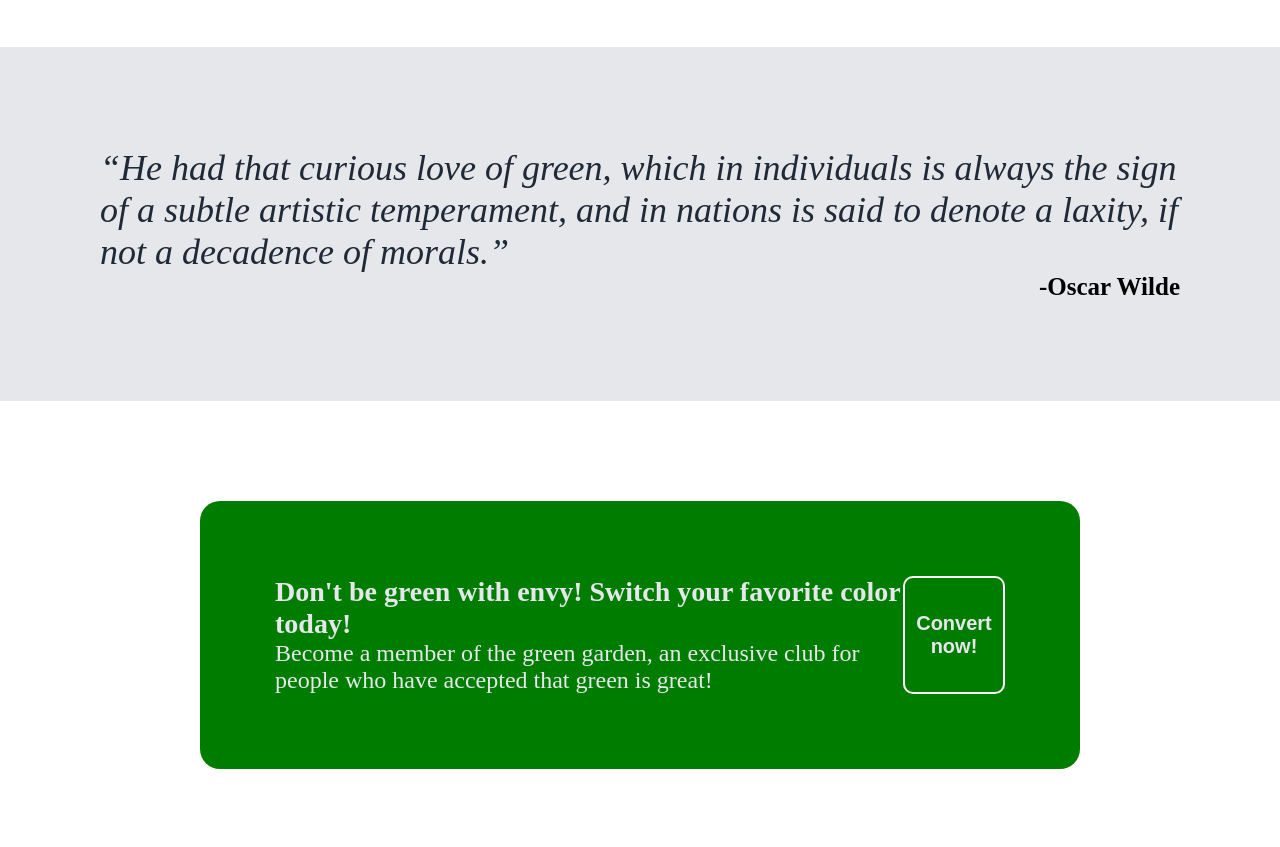
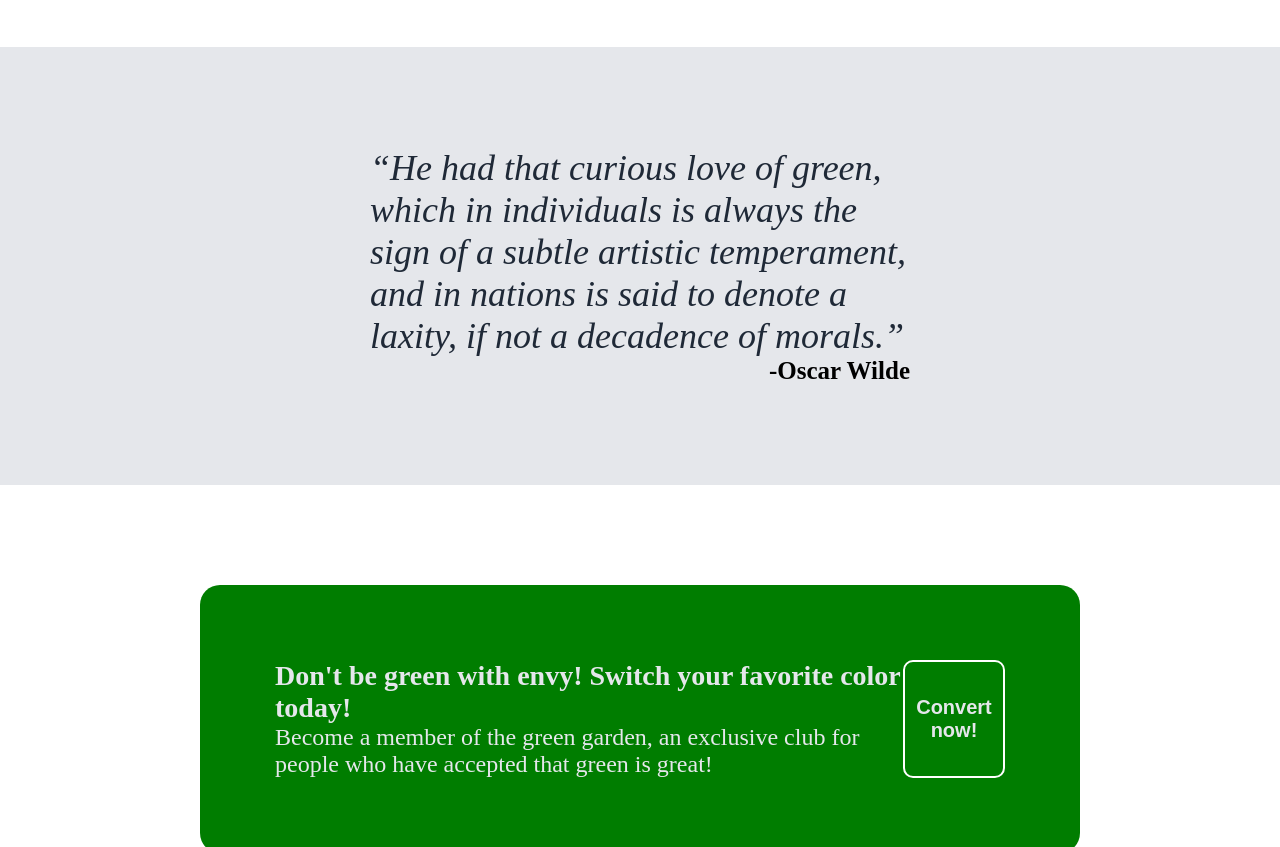
Before and after one commit to mothodical/landing-page, a plain HTML site: page index.html in a window 1280 px wide. Shown: the part 934-1781 px from the top of the page. Drawn offline with Linux system fonts and the light colour scheme.

Commit message:
Style quote

```diff
--- a/index.html
+++ b/index.html
@@ -45,10 +45,11 @@
     </div>
 
     <div class="section-3">
-        <blockquote>“He had that curious love of green, which in individuals is always the sign of a subtle artistic temperament,
-            and in nations is said to denote a laxity, if not a decadence of morals.”
-        </blockquote>
-        <cite>-Oscar Wilde</cite>
+        <div class="quote">
+            <blockquote>“He had that curious love of green, which in individuals is always the sign of a subtle artistic temperament,
+            and in nations is said to denote a laxity, if not a decadence of morals.”</blockquote>
+            <cite>-Oscar Wilde</cite>
+        </div>
     </div>
 
     <div class="section-4">
--- a/style.css
+++ b/style.css
@@ -87,11 +87,18 @@ a {
 /* SECTION THREE - QUOTE */
 .section-3 {
     background-color: #e5e7eb;
+    padding: 100px;
+    display: flex;
+    justify-content: center;
+    align-items: center;
+}
+
+.quote {
     display: flex;
     flex-direction: column;
     justify-content: center;
     align-items: center;
-    padding: 100px;
+    max-width: 50%;
 }
 
 blockquote {
```
